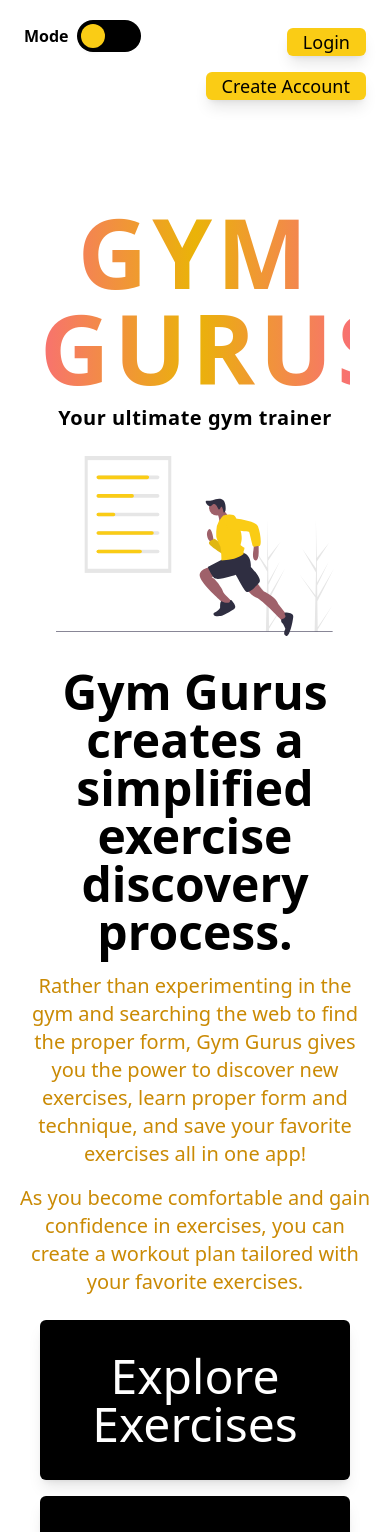
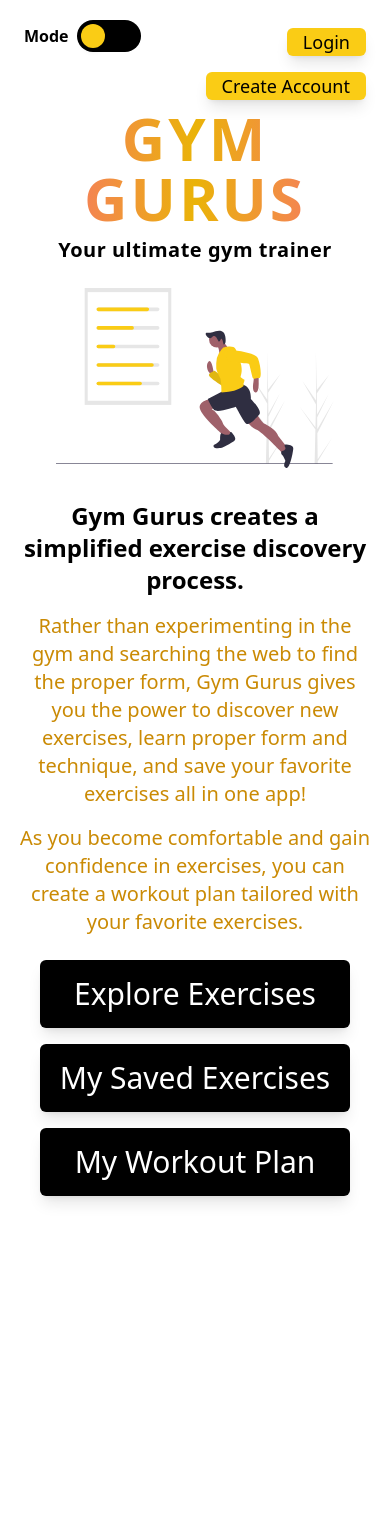
Before and after one commit to jacobecox/Gym-Guru, a Next.js app: page / in a window 390 px wide. Shown: the top 1532 px of the page. After the commit the page ends 1244 px from the top, so only its background shows below. Built offline with nearby package versions, Linux system fonts and the light colour scheme; no server answers.

Commit message:
updated mobile responsiveness

```diff
--- a/src/app/components/buttons/exploreExercisesButton.tsx
+++ b/src/app/components/buttons/exploreExercisesButton.tsx
@@ -10,7 +10,7 @@ export default function ExploreExercisesButton() {
   return (
     <button
       onClick={exploreExercises}
-      className="text-center bg-yellow-400 text-black dark:bg-white dark:text-black text-xl sm:text-3xl shadow-lg rounded-md sm:px-4 px-1 sm:mx-2 mx-1 mt-6 hover:bg-yellow-300 hover:text-white dark:hover:bg-yellow-400 transition"
+      className="text-center bg-yellow-400 text-black dark:bg-white dark:text-black text-xl sm:text-3xl shadow-lg rounded-md sm:px-4 px-1 sm:mx-2 mx-1 mt-1 hover:bg-yellow-300 hover:text-white dark:hover:bg-yellow-400 transition"
     >
       Explore Exercises
     </button>
--- a/src/app/components/buttons/savedExercisesButton.tsx
+++ b/src/app/components/buttons/savedExercisesButton.tsx
@@ -27,7 +27,7 @@ export default function SavedExercisesButton() {
   return (
     <button
       onClick={savedExercises}
-      className="text-center bg-yellow-400 text-black dark:bg-white dark:text-black text-xl sm:text-3xl shadow-lg rounded-md sm:px-4 px-1 sm:mx-2 mx-1 mt-6 hover:bg-yellow-300 hover:text-white dark:hover:bg-yellow-400 transition"
+      className="text-center bg-yellow-400 text-black dark:bg-white dark:text-black text-xl sm:text-3xl shadow-lg rounded-md sm:px-4 px-1 sm:mx-2 mx-1 mt-1 hover:bg-yellow-300 hover:text-white dark:hover:bg-yellow-400 transition"
     >
       My Saved Exercises
     </button>
--- a/src/app/components/buttons/workoutPlanButton.tsx
+++ b/src/app/components/buttons/workoutPlanButton.tsx
@@ -28,7 +28,7 @@ export default function WorkoutPlanButton() {
   return (
     <button
       onClick={workoutPlan}
-      className="text-center bg-yellow-400 text-black dark:bg-white dark:text-black text-xl sm:text-3xl shadow-lg rounded-md sm:px-4 px-1 sm:mx-2 mx-1   mt-6 hover:bg-yellow-300 hover:text-white dark:hover:bg-yellow-400 transition"
+      className="text-center bg-yellow-400 text-black dark:bg-white dark:text-black text-xl sm:text-3xl shadow-lg rounded-md sm:px-4 px-1 sm:mx-2 mx-1 mt-1 hover:bg-yellow-300 hover:text-white dark:hover:bg-yellow-400 transition"
     >
       My Workout Plan
     </button>
--- a/src/app/components/navBar.tsx
+++ b/src/app/components/navBar.tsx
@@ -130,7 +130,7 @@ export default function NavBar() {
   };
 
   return (
-    <div className="flex pb-10">
+    <div className="flex flex-col pb-4">
       <div className="flex items-center justify-start pt-5 px-4 z-10">
         {/* Dark mode toggle */}
         <p className="text-black dark:text-white font-bold px-2">Mode</p>
@@ -148,7 +148,7 @@ export default function NavBar() {
       <div>{renderLinks()}</div>
       {/* Home Button */}
       {pathName !== "/" && (
-        <div className="flex justify-normal items-center pt-5">
+        <div className="flex justify-normal items-center pt-4 px-4">
           <button
             onClick={handleClick}
             className="font-extrabold text-xl bg-gradient-to-r from-red-400 via-yellow-500 to-red-400 bg-clip-text text-transparent flex justify-start z-10"
--- a/src/app/page.tsx
+++ b/src/app/page.tsx
@@ -41,7 +41,7 @@ export default function App() {
     <main className="bg-white dark:bg-black">
       <NavBar />
       <div className="px-10">
-        <h1 className="text-center font-extrabold text-8xl pt-28    tracking-wider bg-gradient-to-r from-red-400 via-yellow-500 to-red-400 bg-clip-text text-transparent">
+        <h1 className="text-center font-extrabold text-6xl lg:text-8xl pt-10 lg:pt-20 tracking-wider bg-gradient-to-r from-red-400 via-yellow-500 to-red-400 bg-clip-text text-transparent">
           GYM GURUS
         </h1>
         <p className="text-center font-bold text-xl p-2 text-black dark:text-white tracking-wide">
@@ -57,7 +57,7 @@ export default function App() {
         </div>
         <div className="flex flex-col xl:flex-row justify-center py-2 items-center">
           <div className="text-center text-xl dark:text-white w-screen sm:p-10 px-4">
-            <p className="font-bold text-5xl my-2 text-black dark:text-white">
+            <p className="font-bold text-2xl lg:text-5xl my-2 text-black dark:text-white">
               Gym Gurus creates a simplified exercise discovery process.
             </p>
             <p className="py-2 text-yellow-600 text-xl sm:mx-10">
@@ -71,22 +71,22 @@ export default function App() {
               can create a workout plan tailored with your favorite exercises.
             </p>
           </div>
-          <div className="flex flex-col space-y-4 items-stretch justify-center max-w-lg mx-auto w-full py-4">
+          <div className="flex flex-col space-y-4 items-stretch justify-center max-w-lg mx-auto w-full py-4 mb-6">
             <button
               onClick={exploreExercises}
-              className="text-center bg-black text-white dark:bg-white dark:text-black text-5xl shadow-lg rounded-md p-8 gap-4 hover:bg-yellow-400 dark:hover:bg-yellow-400 transition"
+              className="text-center bg-black text-white dark:bg-white dark:text-black text-3xl lg:text-5xl shadow-lg rounded-md p-4 lg:p-8 gap-4 hover:bg-yellow-400 dark:hover:bg-yellow-400 transition"
             >
               Explore Exercises
             </button>
             <button
               onClick={savedExercises}
-              className="text-center bg-black text-white dark:bg-white dark:text-black text-5xl shadow-lg rounded-md p-8 gap-4 hover:bg-yellow-400 dark:hover:bg-yellow-400 transition"
+              className="text-center bg-black text-white dark:bg-white dark:text-black text-3xl lg:text-5xl shadow-lg rounded-md p-4 lg:p-8 gap-4 hover:bg-yellow-400 dark:hover:bg-yellow-400 transition"
             >
               My Saved Exercises
             </button>
             <button
               onClick={workoutPlan}
-              className="text-center bg-black text-white dark:bg-white dark:text-black text-5xl shadow-lg rounded-md p-8 gap-4 hover:bg-yellow-400 dark:hover:bg-yellow-400 transition"
+              className="text-center bg-black text-white dark:bg-white dark:text-black text-3xl lg:text-5xl shadow-lg rounded-md p-4 lg:p-8 gap-4 hover:bg-yellow-400 dark:hover:bg-yellow-400 transition"
             >
               My Workout Plan
             </button>
--- a/src/app/pages/all-exercises/page.tsx
+++ b/src/app/pages/all-exercises/page.tsx
@@ -93,7 +93,7 @@ export default function AllExercises() {
         {/* Back button */}
         <button
           onClick={() => router.back()}
-          className="text-left bg-yellow-400 text-black dark:bg-yellow-400 dark:text-black text-2xl shadow-lg rounded-md px-4 mx-4 mt-16 hover:bg-yellow-300 hover:text-white dark:hover:bg-white transition"
+          className="text-left bg-yellow-400 text-black dark:bg-yellow-400 dark:text-black text-2xl shadow-lg rounded-md px-4 mx-2 mt-6 hover:bg-yellow-300 hover:text-white dark:hover:bg-white transition"
         >
           Back
         </button>
@@ -172,7 +172,7 @@ export default function AllExercises() {
               }}
               className="bg-gray-900 hover:bg-gray-800 rounded-lg p-6 m-2 transition"
             >
-              <h1 className=" font-extrabold text-5xl text-center tracking-wide text-yellow-400 uppercase">
+              <h1 className=" font-extrabold text-3xl lg:text-5xl text-center tracking-wide text-yellow-400 uppercase">
                 {exercise.exercise.name}
               </h1>
               <div className="flex flex-col flex-wrap sm:flex-row justify-between m-4 items-center">
@@ -180,7 +180,7 @@ export default function AllExercises() {
                   <h1 className="text-yellow-600 text-xl text-center">
                     Muscle:
                   </h1>
-                  <p className="dark:text-yellow-400 text-black text-3xl font-bold text-center uppercase">
+                  <p className="dark:text-yellow-400 text-black text-2xl lg:text-3xl font-bold text-center uppercase">
                     {exercise.exercise.target}
                   </p>
                 </div>
@@ -188,7 +188,7 @@ export default function AllExercises() {
                   <h1 className="text-yellow-600 text-xl text-center">
                     Equipment:
                   </h1>
-                  <p className="dark:text-yellow-400 text-black text-3xl font-bold text-center uppercase">
+                  <p className="dark:text-yellow-400 text-black text-2xl lg:text-3xl font-bold text-center uppercase">
                     {exercise.exercise.equipment}
                   </p>
                 </div>
--- a/src/app/pages/exercise/[id]/page.tsx
+++ b/src/app/pages/exercise/[id]/page.tsx
@@ -88,7 +88,7 @@ export default function ExerciseDetail() {
         </div>
 
         {/* Exercise Name */}
-        <p className="text-center bg-gradient-to-r from-red-400 via-yellow-500 to-red-400 bg-clip-text text-transparent font-extrabold text-7xl p-5 uppercase tracking-wide">
+        <p className="text-center bg-gradient-to-r from-red-400 via-yellow-500 to-red-400 bg-clip-text text-transparent font-extrabold text-6xl lg:text-7xl p-5 uppercase tracking-wide">
           {exerciseDetail?.name}
         </p>
 
```
